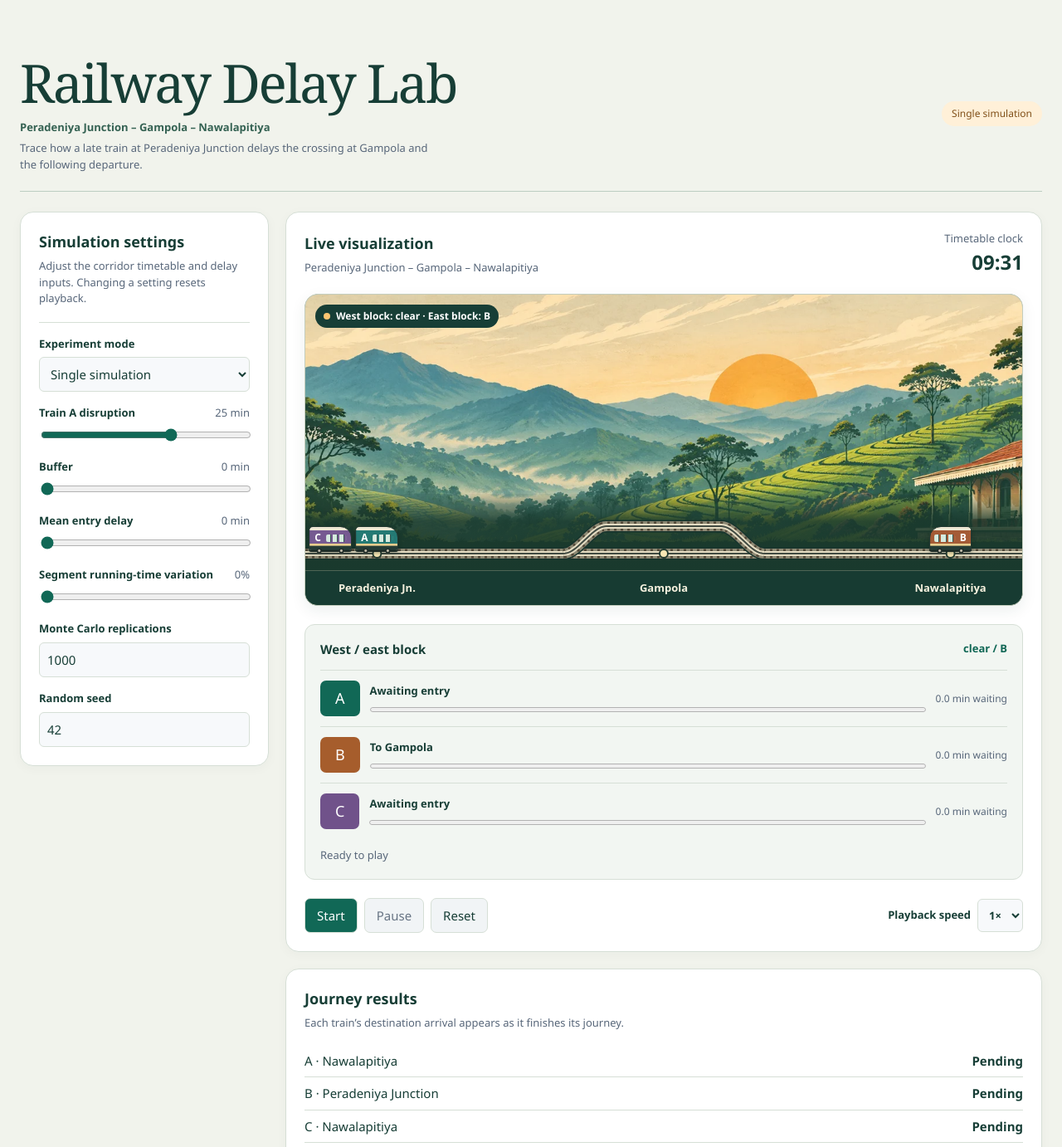
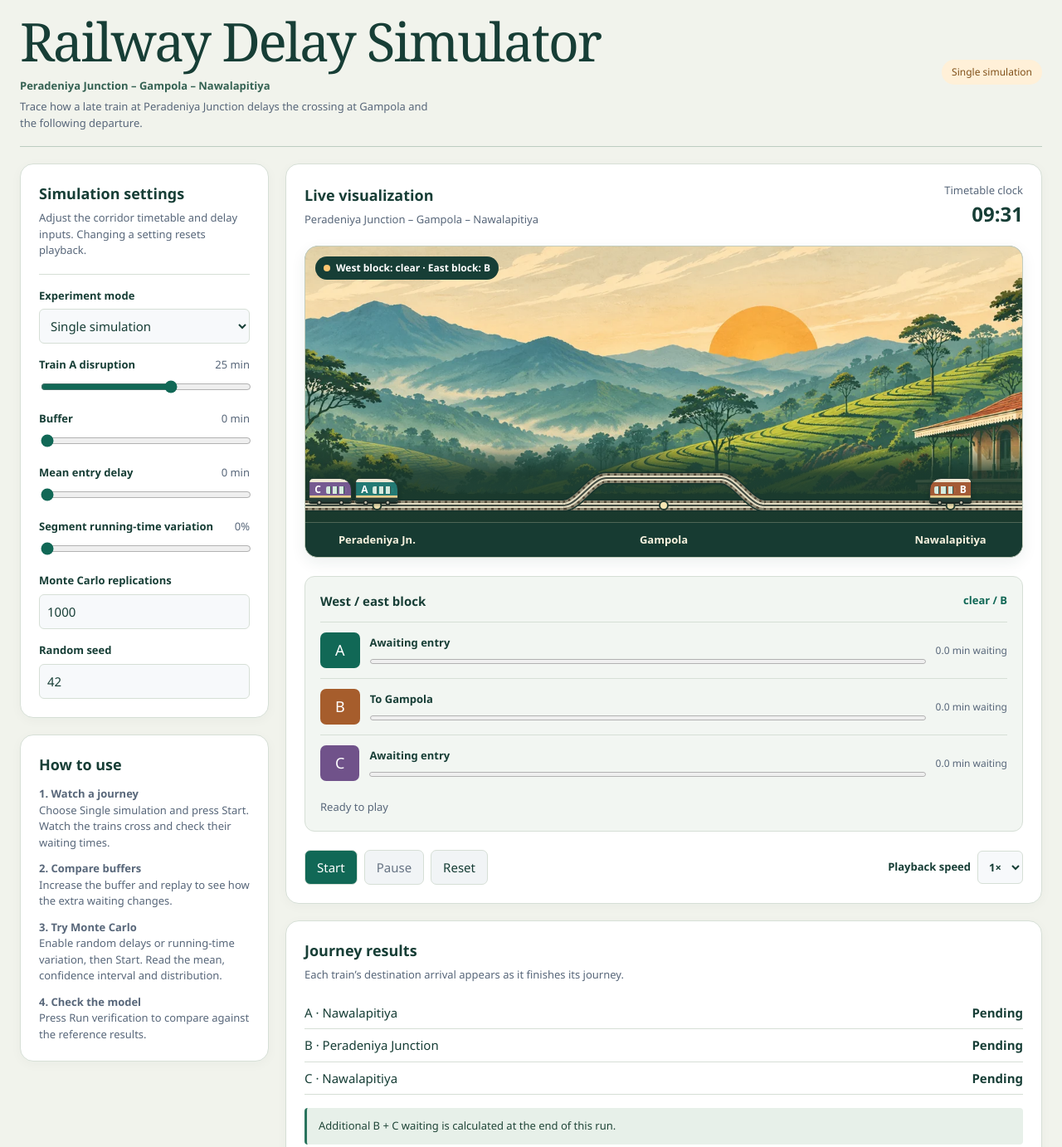
Before and after one commit to Naveeth235/single-track-rail-delay-simulation, a plain HTML site: page docs/index.html in a window 1280 px wide. Shown: the top 1382 px of the page at 83% size. Drawn offline with Linux system fonts and the light colour scheme.

Commit message:
Compact the dashboard heading and move instructions into the sidebar

```diff
--- a/docs/index.html
+++ b/docs/index.html
@@ -3,17 +3,18 @@
 <head>
   <meta charset="utf-8">
   <meta name="viewport" content="width=device-width, initial-scale=1">
-  <title>Railway Delay Lab</title>
+  <title>Railway Delay Simulator</title>
   <link rel="stylesheet" href="style.css">
 </head>
 <body>
   <main>
     <div class="intro">
-      <div><h1>Railway Delay Lab</h1><p class="route-title">Peradeniya Junction &ndash; Gampola &ndash; Nawalapitiya</p><p>Trace how a late train at Peradeniya Junction delays the crossing at Gampola and the following departure.</p></div>
+      <div><h1>Railway Delay Simulator</h1><p class="route-title">Peradeniya Junction &ndash; Gampola &ndash; Nawalapitiya</p><p>Trace how a late train at Peradeniya Junction delays the crossing at Gampola and the following departure.</p></div>
       <span class="badge" id="mode-badge">Single simulation</span>
     </div>
     <div class="dashboard">
-      <aside class="panel">
+      <aside class="sidebar">
+      <section class="panel">
         <h2>Simulation settings</h2>
         <p>Adjust the corridor timetable and delay inputs. Changing a setting resets playback.</p>
         <fieldset>
@@ -32,6 +33,14 @@
           <label for="seed">Random seed</label>
           <input id="seed" type="number" min="1" max="4294967295" step="1" value="42" required>
         </fieldset>
+      </section>
+      <section class="panel guide">
+        <h2>How to use</h2>
+        <p><strong>1. Watch a journey</strong><br>Choose Single simulation and press Start. Watch the trains cross and check their waiting times.</p>
+        <p><strong>2. Compare buffers</strong><br>Increase the buffer and replay to see how the extra waiting changes.</p>
+        <p><strong>3. Try Monte Carlo</strong><br>Enable random delays or running-time variation, then Start. Read the mean, confidence interval and distribution.</p>
+        <p><strong>4. Check the model</strong><br>Press Run verification to compare against the reference results.</p>
+      </section>
       </aside>
       <div class="content">
         <section class="panel">
@@ -115,14 +124,6 @@
         </section>
       </div>
     </div>
-    <section class="panel guide">
-      <details open><summary>About / How to use</summary>
-        <p>A and C travel from Peradeniya Junction to Nawalapitiya. B travels in reverse. Each single-track block admits one train at a time in timetable order. Trains stop at Gampola for at least two minutes.</p>
-        <p><strong>Watch the crossing.</strong> Start with a 25-minute disruption, zero buffer and both random inputs at zero. B waits 25 extra minutes at Gampola and C waits 25 at Peradeniya Junction. Increase the buffer to 15 minutes and run again. Their combined extra wait falls from 50 to 20 train-minutes.</p>
-        <p><strong>Try a Monte Carlo experiment.</strong> Set the mean entry delay to 5 minutes and press Start. Each trial compares two timetables with the same sampled entry delays and running times. Only one has the imposed disruption to A. The difference in waiting for B and C measures the knock-on effect. The bars show how often each outcome occurs. The approximate 95% confidence interval uses 1.96 sample standard errors to describe uncertainty in the estimated mean.</p>
-        <p>Pause suspends playback or sampling. Start resumes a paused run. Reset returns to the beginning. Identical seeds and settings reproduce results.</p>
-      </details>
-    </section>
   </main>
   <script src="simulation.js"></script>
   <script src="statistics.js"></script>
--- a/docs/style.css
+++ b/docs/style.css
@@ -57,7 +57,7 @@ main .intro h1 { font-family: Georgia, serif; font-weight: 500; }
 }
 * { box-sizing: border-box; }
 body { margin: 0; background: #f3f6f9; color: var(--ink); font: 15px/1.5 "Segoe UI", system-ui, sans-serif; }
-main { max-width: 1328px; margin: auto; padding: 30px 24px; }
+main { max-width: 1328px; margin: auto; padding: 16px 24px 30px; }
 h1, h2, h3, p { margin: 0; }
 h1 { font-size: clamp(24px, 3vw, 34px); letter-spacing: -.035em; }
 h2 { font-size: 18px; }
@@ -65,7 +65,7 @@ h3 { font-size: 15px; }
 p, small { color: var(--muted); font-size: 13px; }
 p { margin-top: 6px; }
 .intro, .heading { display: flex; align-items: center; justify-content: space-between; gap: 16px; }
-.intro { margin: 0 0 24px; padding: clamp(12px, 3vw, 36px) 0 22px; border-bottom: 1px solid #bccdc1; }
+.intro { margin: 0 0 20px; padding: 0 0 18px; border-bottom: 1px solid #bccdc1; }
 .intro h1 { font-size: clamp(38px, 5vw, 64px); line-height: 1.06; }
 .intro .route-title { color: #356253; font-weight: 600; margin: 10px 0 4px; }
 .intro p { max-width: 68ch; }
@@ -73,6 +73,7 @@ p { margin-top: 6px; }
 .badge { background: #fff0d8; color: #805019; padding: 6px 12px; border-radius: 20px; font-size: 12px; white-space: nowrap; }
 .dashboard { display: grid; grid-template-columns: 300px minmax(0, 1fr); gap: 20px; align-items: start; }
 .content { display: grid; gap: 20px; min-width: 0; }
+.sidebar { display: grid; gap: 20px; min-width: 0; }
 .panel { background: white; border: 1px solid var(--line); border-radius: 16px; padding: 22px; }
 fieldset { border: 0; border-top: 1px solid var(--line); margin: 18px 0 0; padding: 0; min-width: 0; }
 label { display: block; font-size: 13px; font-weight: 600; margin: 16px 0 6px; }
@@ -111,7 +112,7 @@ progress { width: 100%; height: 12px; accent-color: var(--accent); }
 .metric strong { display: block; font-size: 24px; margin-top: 6px; }
 .chart { margin-top: 12px; }
 .empty { display: grid; place-items: center; min-height: 150px; margin-top: 12px; color: var(--muted); text-align: center; background: repeating-linear-gradient(0deg, #fff, #fff 29px, #edf1f5 30px); border-bottom: 1px solid var(--line); }
-.guide { margin-top: 20px; }
+.guide { margin: 0; }
 .arrival-list { margin: 16px 0; }
 .arrival-list div { display: flex; align-items: baseline; justify-content: space-between; padding: 8px 0; border-bottom: 1px solid var(--line); }
 .arrival-list dd { margin: 0; font-weight: 600; font-variant-numeric: tabular-nums; }
```
Also changed, not shown: figures/demo-screenshot.png, 2 other files.
